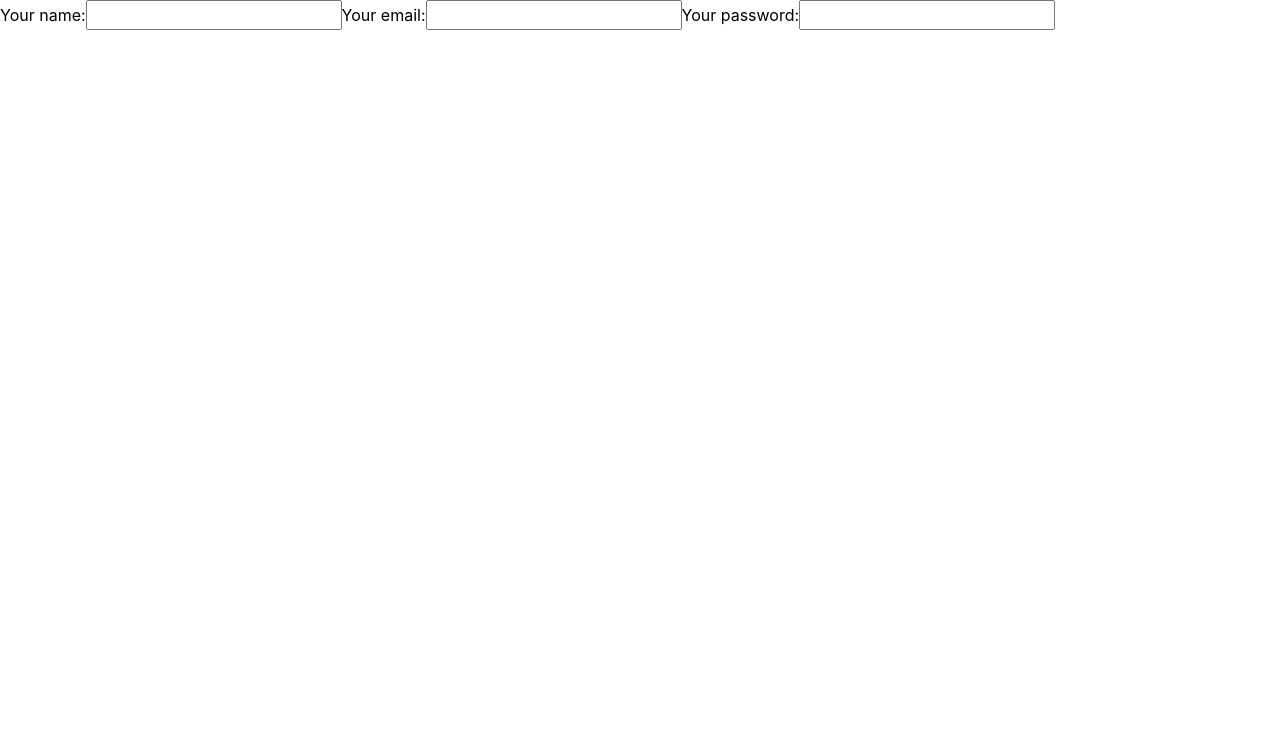
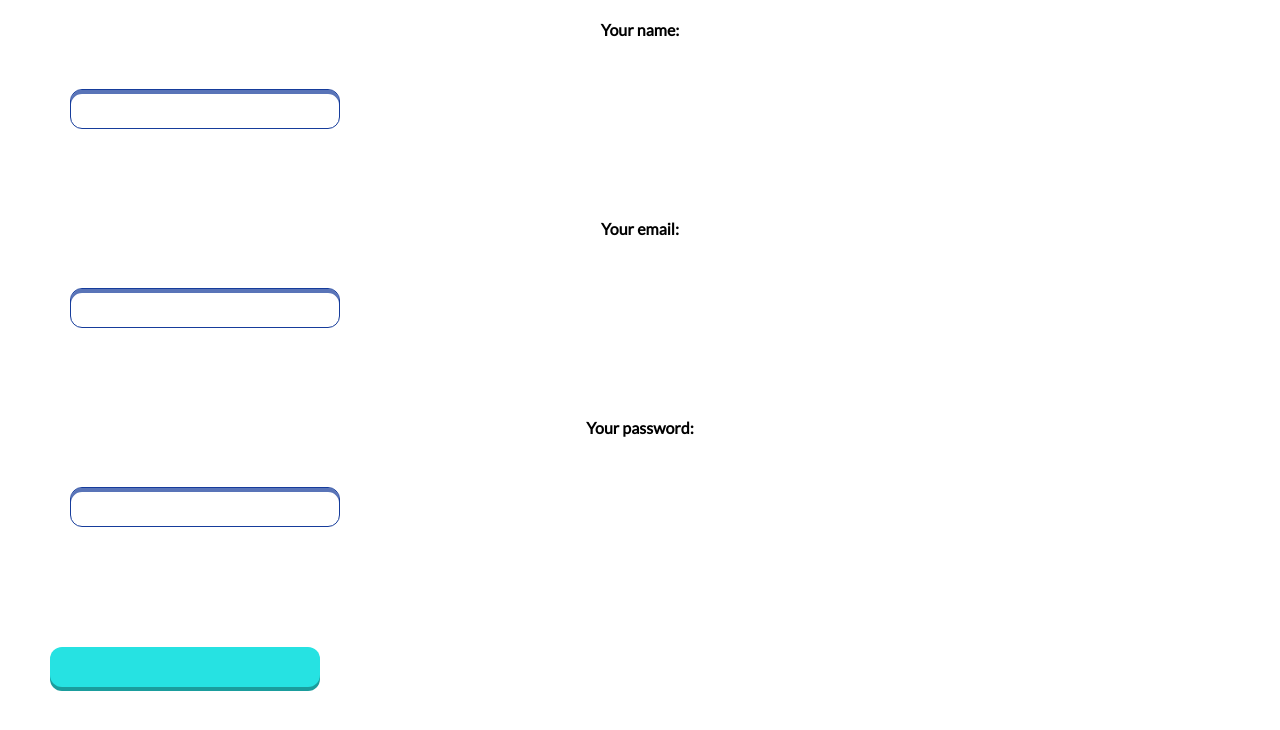
Before and after one commit to fac18/chatti, a React (Create React App) app in the folder client/: page /signup in a window 1280 px wide. Shown: the top 730 px of the page. Built offline with nearby package versions, Linux system fonts and the light colour scheme; no server answers.

Commit message:
forms redirecting to different registration pages

```diff
--- a/client/src/components/Homepage/Homepage.js
+++ b/client/src/components/Homepage/Homepage.js
@@ -18,7 +18,7 @@ function Homepage() {
           everyday
         </h3>
 
-        <Link>Sign up{/* sign up button */}</Link>
+        <Link to='/signup'>Sign up{/* sign up button */}</Link>
         <Link to="/login">Login{/* login button */}</Link>
 
         {/* footer */}
--- a/client/src/components/Login/Login.js
+++ b/client/src/components/Login/Login.js
@@ -25,13 +25,11 @@ const Login = ({ setUsername }) => {
           }
           return errors;
         }}
-
         onSubmit={(values, { setSubmitting }) => {
           console.log(values);
           postLogIn(values).then(result => {
             if(result=== "cookie exists") {
-
-              history.push('/home')
+              history.push('/login')
             }
           });
 
--- a/client/src/components/Register1/Register1.js
+++ b/client/src/components/Register1/Register1.js
@@ -1,18 +1,71 @@
 import React from "react";
 import Header from "../Header/Header";
+import { InputField, Heading, InputSubHeading, FormBox } from "../masterCss";
+import {ErrorMessage,Formik } from 'formik'
+import Button from '../button'
 
-function Register1() {
+function Register1({setReg1}) {
   return (
     <>
       <Header />
-      {/* progress graphic thing */}
-      <label>Your name:</label>
-      <input type="text" />
-      <label>Your email:</label>
-      <input type="email" />
-      <label>Your password:</label>
-      <input type="password" />
-      {/* continue button */}
+     <Formik
+     initialValues = {{name:'', email: '' , password: ''}}
+     validate = {values => {
+       const errors ={}
+       if(!values.name) {
+         errors.name = " name is REQUIRED"
+      } else if (
+        !/^[A-Z0-9._%+-]+@[A-Z0-9.-]+\.[A-Z]{2,}$/i.test(values.email)
+      ){
+        errors.email = "Invalid email"
+      } else if (
+        !values.email
+      )
+      {
+        errors.email = "email is required"
+      } else if (
+        !values.password
+
+      ) { errors.password = "Enter a valid password"
+
+      } else if (
+        !/^(?=.*[a-z])(?=.*[A-Z])(?=.*[0-9])(?=.{8,})/i.test(values.password)
+      ){
+        errors.password = "Your password must contain at least 1 lowercase, 1 uppercase and 1 number. Must be atleast 8 characters long "
+      }
+      return errors
+     }}
+     onSubmit={(values, {setSubmitting}) => {
+       setReg1(values)
+      }}
+     >
+       {({isSubmitting})=> (
+         <FormBox>
+
+           <InputSubHeading> Your name:
+           <InputField type='text' name='name' />
+           <ErrorMessage name='name' component='div' />
+
+           </InputSubHeading>
+           <InputSubHeading> Your email:
+           <InputField type='email' name='email' />
+           <ErrorMessage name='email' component='div' />
+
+           </InputSubHeading>
+           <InputSubHeading> Your password:
+           <InputField type='password' name='password' />
+           <ErrorMessage name='password' component='div' />
+          </InputSubHeading>
+          <Button type="submit" disabled={isSubmitting}>Continue</Button>
+
+         </FormBox>
+
+       )}
+
+
+     </Formik>
+
+
     </>
   );
 }
--- a/client/src/components/Register2/Register2.js
+++ b/client/src/components/Register2/Register2.js
@@ -1,29 +1,60 @@
 import React from "react";
 import Header from "../Header/Header";
+import { FormBox, InputField, InputSubHeading } from "../masterCss";
+import { ErrorMessage,Formik } from "formik";
+import Button from '../button'
 
-function Register2() {
+function Register2({setReg2}) {
   return (
     <>
-      <Header />
-      {/* progress graphic thing */}
-      <label>What is your child's name?</label>
-      <input type="text" />
-      <label>When is your child’s birthday?</label>
-      <input type="text" />
-      <p>What is your child’s gender?</p>
-      <label htmlFor="boy">
-        <input type="radio" id="boy" />
-        boy
-      </label>
-      <label htmlFor="girl">
-        <input type="radio" id="girl" />
-        girl
-      </label>
-      <label htmlFor="other">
-        <input type="radio" id="other" />
-        prefer not to say
-      </label>
-      {/* continue button */}
+      <Formik
+        initialValues={{child_name: "", child_birth:"", gender:""}}
+        validate={values => {
+          const errors = {};
+          if (!values.child_name) {
+            errors.child_name = "Child's name required";
+          } else if (!values.child_birth) {
+            errors.chiild_birth = "Child's birthday required";
+
+
+          }
+          // else if (!values.gender) {
+          //   errors.gender = "Child's gender selection required"
+        // }
+          return errors;
+        }}
+         onSubmit={(values, {setSubmitting})=>{
+           console.log(values)
+           setReg2(values)
+         }}
+
+
+      >
+        {({isSubmitting}) =>(
+          <FormBox>
+            <InputSubHeading>
+            What is your Child's name?
+            <InputField type="text" name="child_name" />
+            <ErrorMessage name="child_name" component="div"/>
+            </InputSubHeading>
+
+            <InputSubHeading>
+            When is your child's birthday?
+            <InputField type="date" name="child_birth" placeholder='e.g. 20/12/2016' />
+            <ErrorMessage name="child_birth" component="div"/>
+            </InputSubHeading>
+
+            <Button type='submit' disabled={isSubmitting}></Button>
+
+
+
+
+          </FormBox>
+        )}
+
+
+
+      </Formik>
     </>
   );
 }
--- a/client/src/components/RegisterContainer/RegisterContainer.js
+++ b/client/src/components/RegisterContainer/RegisterContainer.js
@@ -5,10 +5,20 @@ import Register3 from "../Register3/Register3";
 import Register4 from "../Register4/Register4";
 
 function RegisterContainer() {
+  const [reg1, setReg1] = React.useState(null)
+  const [reg2, setReg2] = React.useState(null)
+  const [reg3, setReg3] = React.useState(null)
+  console.log(reg1)
+  console.log(reg2)
+
+
+
+
   return (
     <>
-      {/* some logic to decide whether to show Register1/2/3/4 */}
-      <Register1 />
+
+
+      {reg3 ? <Register4 /> : reg2 ? <Register3 setReg3={setReg3} /> : reg1 ? <Register2 setReg2={setReg2}/> : <Register1 setReg1={setReg1}/>}
     </>
   );
 }
```
